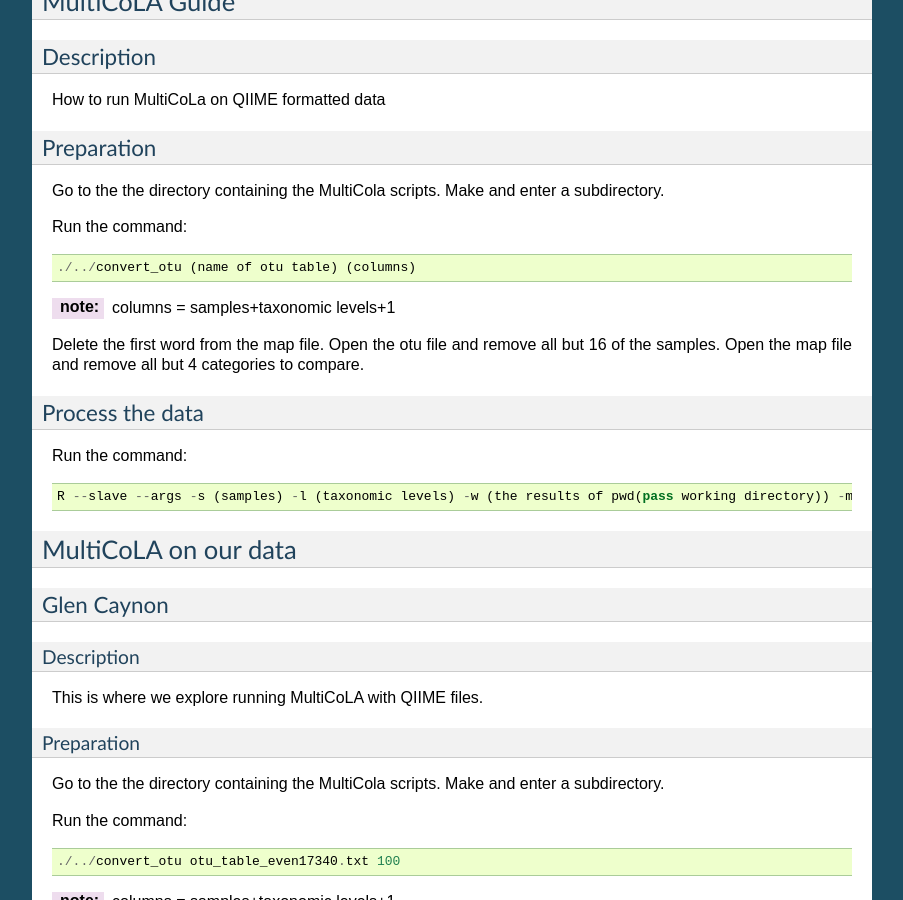
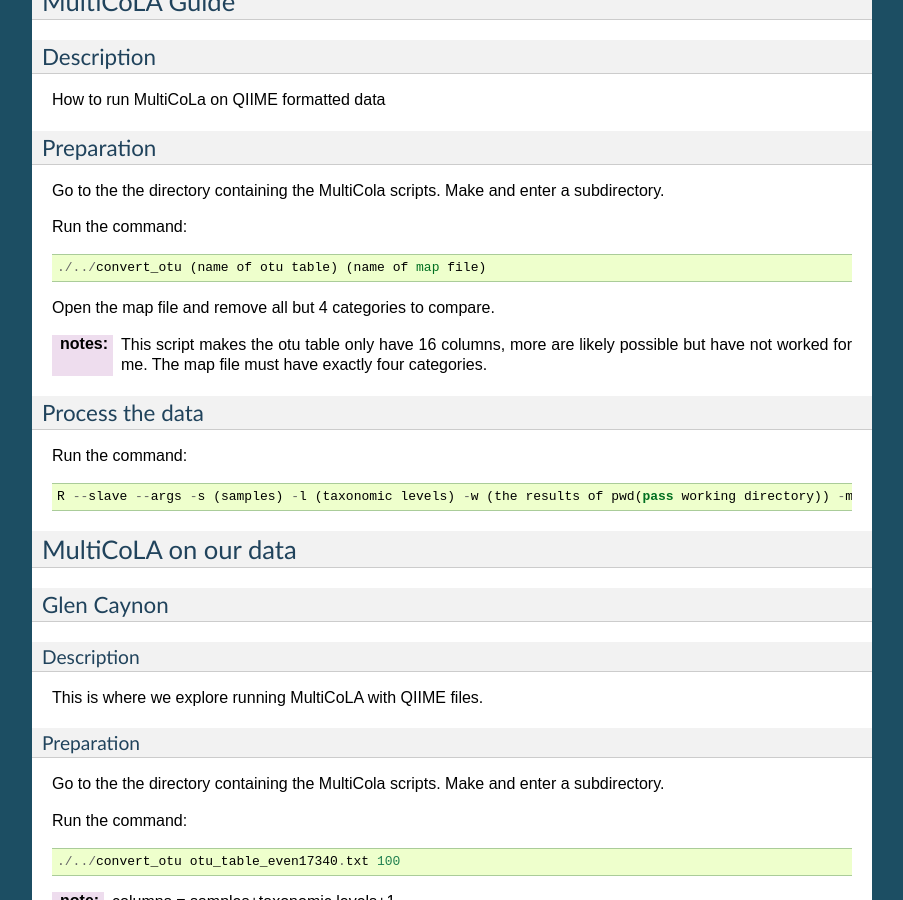
Before and after one commit to gregcaporaso/microbiogeo, a Sphinx documentation site: the page built from doc/notes/MultiCoLA.rst, in a window 1280 px wide and 900 px high, scrolled down 6195 px. Shown: the whole window, without its empty margins (198-1101 px from the left). Built offline with Sphinx 7.4.7, drawn with Linux system fonts in a browser that asks for light colours; formulas are drawn with MathJax 3.

Commit message:
MultiCoLA apperently only runs completly on small datasets, making it so the converter shrinks the datasets

```diff
--- a/doc/notes/MultiCoLA.rst
+++ b/doc/notes/MultiCoLA.rst
@@ -254,13 +254,11 @@
 
 Run the command: ::
 
-        ./../convert_otu (name of otu table) (columns)
+        ./../convert_otu (name of otu table) (name of map file)
 
-:note: columns = samples+taxonomic levels+1
+Open the map file and remove all but 4 categories to compare.
 
-Delete the first word from the map file.
-Open the otu file and remove all but 16 of the samples.
-Open the map file and remove all but 4 categories to compare.
+:notes: This script makes the otu table only have 16 columns, more are likely possible but have not worked for me. The map file must have exactly four categories.
 
 Process the data
 ****************
```
Also changed, not shown: 2 other files.
